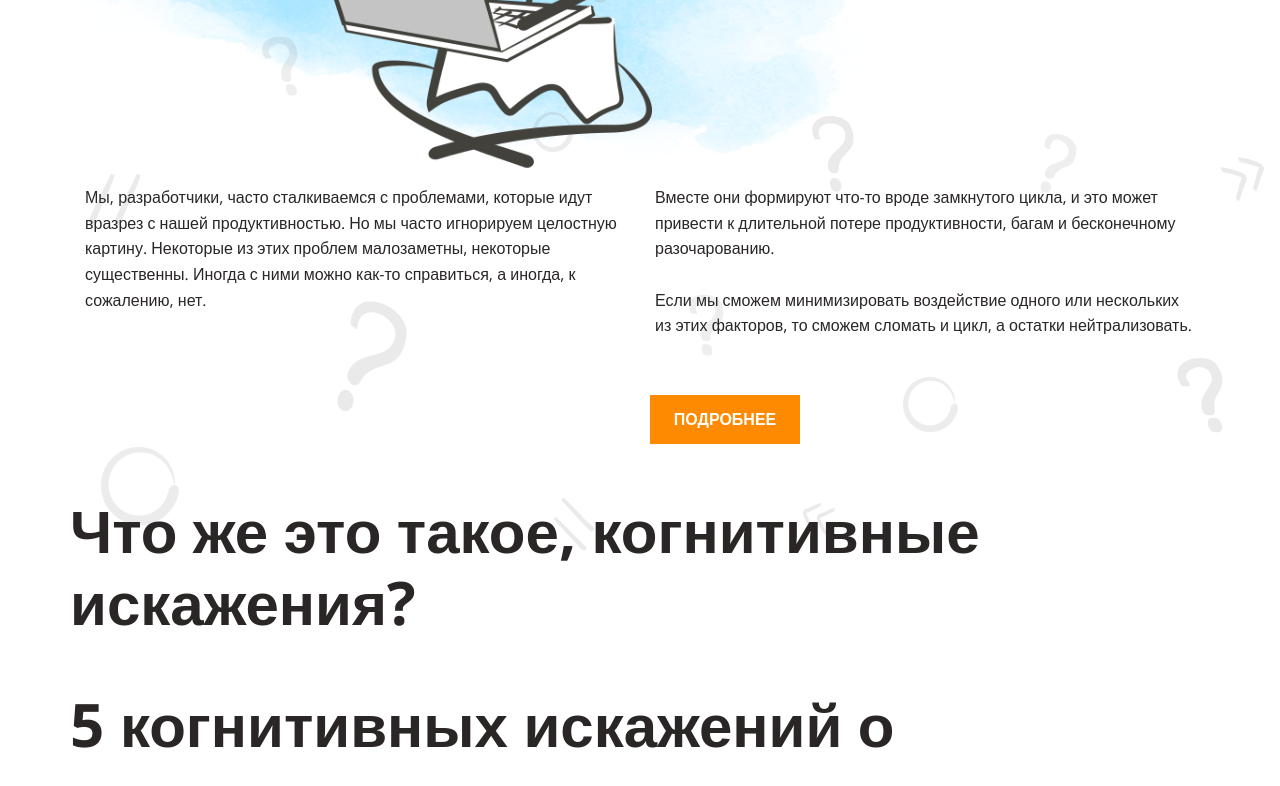
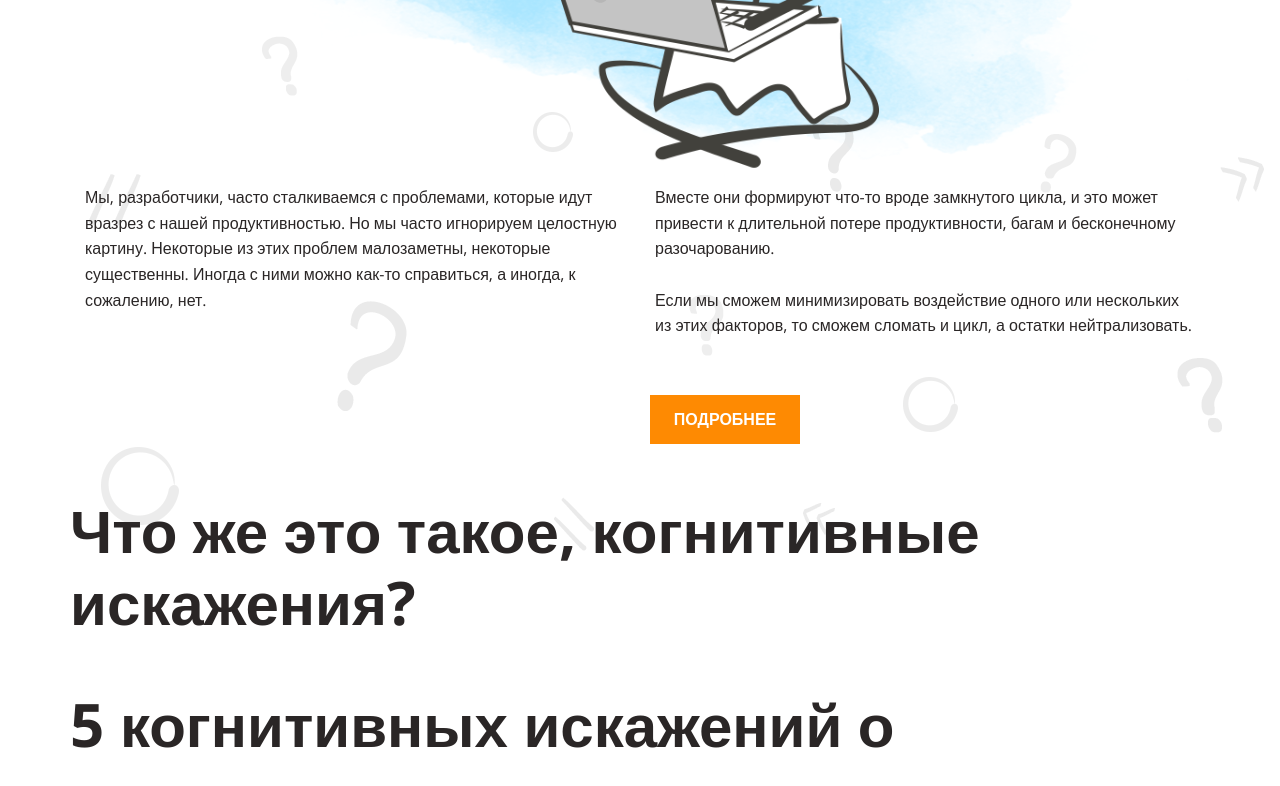
Before and after one commit to AlexKuryanov/layout-designer-project-lvl1, a plain HTML site: page src/index.html in a window 1280 px wide. Shown: the part 380-1166 px from the top of the page. Drawn offline with nearby package versions, Linux system fonts and the light colour scheme; a web font is replaced by a local one.

Commit message:
fix: change image"s position

```diff
--- a/src/css/style.css
+++ b/src/css/style.css
@@ -48,7 +48,7 @@ h3 {
   background-image: url(../img/main.png);
   background-repeat: no-repeat;
   background-size: auto 525px;
-  background-position: right 200px top 55px;
+  background-position: right -27px top 55px;
 }
 
 .header::before {
```
